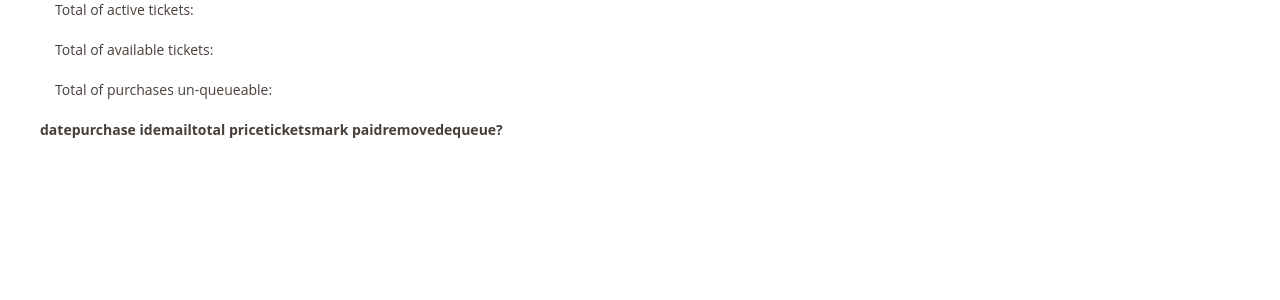
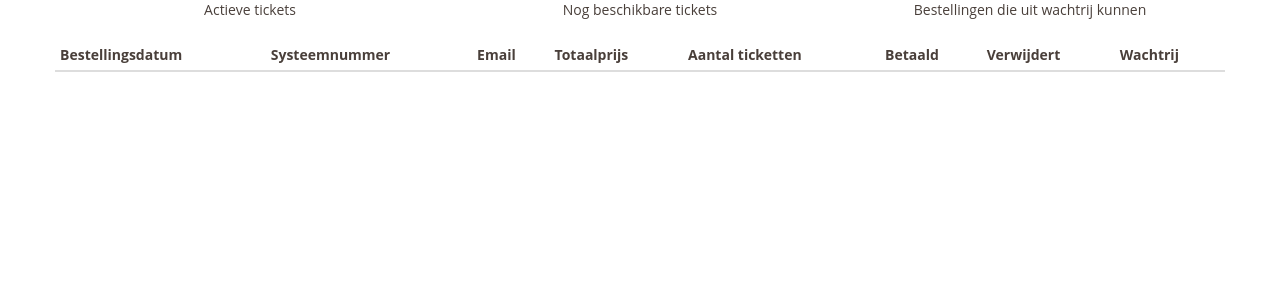
Before and after one commit to toonvandeputte/tickets.fri3d.be, a Python web app: template src/fr1ckets/templates/payments.html in a window 1280 px wide. Shown: the top 300 px of the page. Run offline with Jinja, Linux system fonts and the light colour scheme; the template is opened without the code that fills it, so the values that code supplies are empty; some libraries are stand-ins or nearby versions.

Commit message:
pull over everything to bootstrap, show tokens in overview

```diff
--- a/src/fr1ckets/model/model.py
+++ b/src/fr1ckets/model/model.py
@@ -363,6 +363,9 @@ def get_overview_tickets(cursor):
 def get_overview_tshirts(cursor):
 	return get_overview_something(cursor, 'tshirt')
 
+def get_overview_tokens(cursor):
+	return get_overview_something(cursor, 'token')
+
 def get_timeline_something(cursor, what):
 	"""
 	get a timeline of tickets/tshirts/... on a timeline of
--- a/src/fr1ckets/templates/footer.html
+++ b/src/fr1ckets/templates/footer.html
@@ -1,7 +1,8 @@
 <!-- vim: set sw=2 ts=2: -->
+		</div><!-- container-->
 		<!-- eff your french article meme -->
 		<script src="https://code.jquery.com/jquery-2.1.1.min.js"></script>
-		<script src="https://cdnjs.cloudflare.com/ajax/libs/materialize/0.97.5/js/materialize.min.js"></script>
+		<script src="https://maxcdn.bootstrapcdn.com/bootstrap/3.3.6/js/bootstrap.min.js" integrity="sha384-0mSbJDEHialfmuBBQP6A4Qrprq5OVfW37PRR3j5ELqxss1yVqOtnepnHVP9aJ7xS" crossorigin="anonymous"></script>
 		{% if page_opts and page_opts['charting'] %}
 		<script src="/static/js/moment.js"></script>
 		<script src="/static/js/Chart.js"></script>
--- a/src/fr1ckets/templates/header.html
+++ b/src/fr1ckets/templates/header.html
@@ -3,11 +3,10 @@
 <!-- vim: set sw=2 ts=2: -->
 	<head>
 		<meta charset="utf-8">
-
 		<title>Fri3d Camp 2016</title>
-
-		<link href="http://fonts.googleapis.com/icon?family=Material+Icons" rel="stylesheet">
-		<link href="https://cdnjs.cloudflare.com/ajax/libs/materialize/0.97.5/css/materialize.min.css" rel="stylesheet" type="text/css">
+		<link rel="stylesheet" href="/static/css/app.css">
+		<link rel="stylesheet" href="/static/css/tickets.css">
 		<meta name="viewport" content="width=device-width, initial-scale=1">
 	</head>
 	<body>
+		<div class="container">
--- a/src/fr1ckets/templates/header_bootstrap.html
+++ /dev/null
@@ -1,13 +0,0 @@
-<!DOCTYPE html>
-<html lang="en">
-<!-- vim: set sw=2 ts=2: -->
-	<head>
-		<meta charset="utf-8">
-		<title>Fri3d Camp 2016</title>
-		<link rel="stylesheet" href="/static/css/app.css">
-		<link rel="stylesheet" href="/static/css/tickets.css">
-		<link rel="stylesheet" href="https://cdnjs.cloudflare.com/ajax/libs/bootstrap-datepicker/1.6.0/css/bootstrap-datepicker.standalone.min.css">
-		<meta name="viewport" content="width=device-width, initial-scale=1">
-	</head>
-	<body>
-		<div class="container">
--- a/src/fr1ckets/templates/payments.html
+++ b/src/fr1ckets/templates/payments.html
@@ -1,33 +1,33 @@
-{% include "header_bootstrap.html" %}
+{% include "header.html" %}
 <!-- vim: set sw=2 ts=2: -->
 
 <div class="row">
-	<div class="col s4">
-		<p>Total of active tickets:</p>
+	<div class="col-xs-6 col-sm-4 text-center">
+		<p>Actieve tickets</p>
 		<h2>{{ tickets_total }}</h2>
 	</div>
-	<div class="col s4">
-		<p>Total of available tickets:</p>
+	<div class="col-xs-6 col-sm-4 text-center">
+		<p>Nog beschikbare tickets</p>
 		<h2>{{ tickets_available }}</h2>
 	</div>
-	<div class="col s4">
-		<p>Total of purchases un-queueable:</p>
+	<div class="col-xs-6 col-sm-4 text-center">
+		<p>Bestellingen die uit wachtrij kunnen</p>
 		<h2>{{ purchases_dequeueable }}</h2>
 	</div>
 
 <div class="row">
-	<div class="col s12">
-		<table class="striped">
+	<div class="col-xs-12">
+		<table class="table table-striped table-condensed">
 			<thead>
 				<tr>
-					<th data-field="date">date</th>
-					<th data-field="id">purchase id</th>
-					<th data-field="email">email</th>
-					<th data-field="total_price">total price</th>
-					<th data-field="n_tickets">tickets</th>
-					<th data-field="paid?">mark paid</th>
-					<th data-field="removed?">remove</th>
-					<th data-field="dequeue?">dequeue?</th>
+					<th data-field="date">Bestellingsdatum</th>
+					<th data-field="id">Systeemnummer</th>
+					<th data-field="email">Email</th>
+					<th data-field="total_price">Totaalprijs</th>
+					<th data-field="n_tickets">Aantal ticketten</th>
+					<th data-field="paid?">Betaald</th>
+					<th data-field="removed?">Verwijdert</th>
+					<th data-field="dequeue?">Wachtrij</th>
 				</tr>
 			</thead>
 			<tbody>
@@ -46,7 +46,6 @@
 						<div class="switch">
 							<label>
 								<input type="checkbox" id="switch_paid_{{p.id}}" {% if p.paid %}checked{% endif %} onclick="purchase_mark_paid({{ p.id }});">
-								<span class="lever"></span>
 							</label>
 						</div>
 					</td>
@@ -54,19 +53,18 @@
 						<div class="switch">
 							<label>
 								<input type="checkbox" id="switch_removed_{{p.id}}"  {% if p.removed %}checked{% endif %} onclick="purchase_mark_removed({{ p.id }});">
-								<span class="lever"></span>
 							</label>
 						</div>
 					</td>
 	{% if p.can_dequeue %}
 					<td>
-						<a class="waves-effect waves-light btn" onclick="purchase_mark_dequeued({{ p.id }});">dequeue</a>
+						<button type="button" class="btn btn-default" onclick="purchase_mark_dequeued({{ p.id }});">activeren</button>
 					</td>
 	{% else %}
 		{% if p.queued %}
-					<td>queued, no room</td>
+					<td>in wachtrij</td>
 		{% else %}
-					<td>active</td>
+					<td>actief</td>
 		{% endif %}
 	{% endif %}
 				</tr>
--- a/src/fr1ckets/templates/reservation_edit.html
+++ b/src/fr1ckets/templates/reservation_edit.html
@@ -1,4 +1,4 @@
-{% include "header_bootstrap.html" %}
+{% include "header.html" %}
 <!-- vim: set sw=2 ts=2: -->
 
 {% macro field(form_handle, data_handle=None) -%}
@@ -39,4 +39,4 @@
 	</form>
 </div>
 
-{% include "footer_bootstrap.html" %}
+{% include "footer.html" %}
--- a/src/fr1ckets/templates/reservations.html
+++ b/src/fr1ckets/templates/reservations.html
@@ -1,4 +1,4 @@
-{% include "header_bootstrap.html" %}
+{% include "header.html" %}
 <!-- vim: set sw=2 ts=2: -->
 
 <div class="row">
@@ -48,4 +48,4 @@
 	</div>
 </div>
 
-{% include "footer_bootstrap.html" %}
+{% include "footer.html" %}
--- a/src/fr1ckets/views.py
+++ b/src/fr1ckets/views.py
@@ -460,14 +460,16 @@ def reservation_add():
 			},
 			form_dest=url_for('reservation_add', id=id))
 
-@app.route('/overview', methods=[ 'GET' ])
+@app.route('/admin/overview', methods=[ 'GET' ])
 @req_auth_basic
 def overview():
 	overview_tickets = model.get_overview_tickets(g.db_cursor)
 	overview_tshirts = model.get_overview_tshirts(g.db_cursor)
+	overview_tokens = model.get_overview_tokens(g.db_cursor)
 	return render_template('overview.html',
 		overview_tickets=overview_tickets,
 		overview_tshirts=overview_tshirts,
+		overview_tokens=overview_tokens,
 		page_opts={
 			'charting' : True,
 			'internal' : True})
@@ -504,7 +506,7 @@ def api_get_products():
 			p['max_dob'] = int(time.mktime(p['max_dob'].timetuple()))
 	return json.dumps(products), 200
 
-@app.route('/api/get_timeline_tickets')
+@app.route('/admin/api/get_timeline_tickets')
 @req_auth_basic
 def api_get_timeline_tickets():
 	timeline_tickets = map(dict, model.get_timeline_tickets(g.db_cursor))
```
Also changed, not shown: src/fr1ckets/templates/footer_bootstrap.html (deleted, +0 -16 lines), src/fr1ckets/templates/index.html (+3 -5 lines), src/fr1ckets/templates/overview.html (+19 -6 lines), src/fr1ckets/templates/tickets.html (+3 -40 lines), src/fr1ckets/templates/tickets_retry.html (deleted, +0 -16 lines).
